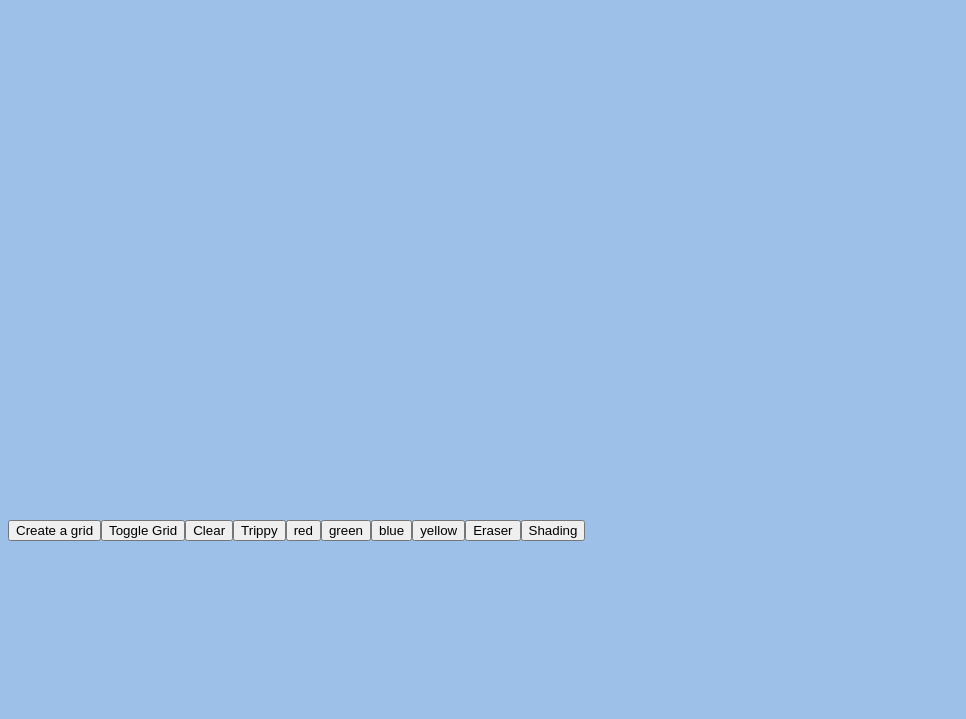
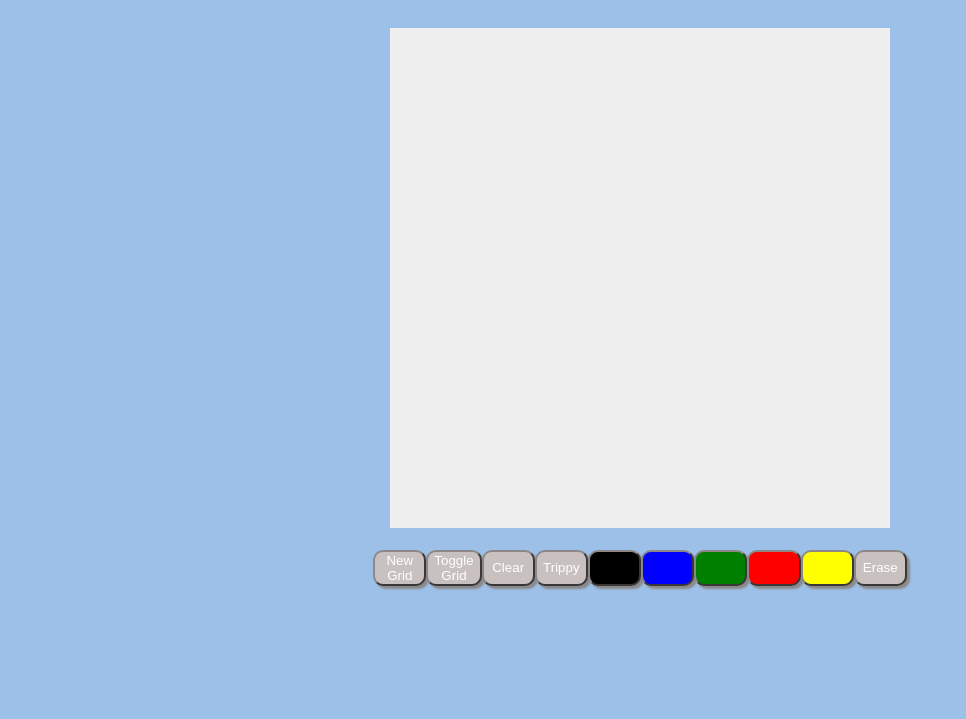
Before and after one commit to dobrqka/etch-a-scetch, a plain HTML site: page index.html in a window 1280 px wide. Shown: the part 81-800 px from the top of the page, without its empty margins (0-966 px from the left). Drawn offline with Linux system fonts and the light colour scheme.

Commit message:
Add css styles and black color button
Design of the buttons, elemenet colors as well as added
a black color button

```diff
--- a/script.js
+++ b/script.js
@@ -5,6 +5,13 @@ container.style.display = 'grid';
 container.style.boxSizing = 'border-box';
 container.style.width = '500px';
 container.style.height = '500px';
+container.style.backgroundColor = '#EEEEEE';
+
+// new div container for buttons
+
+const buttonContainer = document.createElement('div');
+buttonContainer.className = 'buttons';
+document.body.appendChild(buttonContainer);
 
 // create div, add to container and do it 256 (16x16) times
 
@@ -23,7 +30,6 @@ function setGrid () {
             newDiv.style.height = 'auto';
             newDiv.style.width = 'auto';
             newDiv.style.boxSizing = 'border-box';
-            newDiv.style.backgroundColor = '#EEEEEE';
             newDiv.classList.add('div-borders');
             container.appendChild(newDiv);
         }
@@ -38,8 +44,8 @@ function setGrid () {
 // button to create a grid according to a side size selection
 
 const newGrid = document.createElement('button');
-newGrid.textContent = 'Create a grid';
-document.body.appendChild(newGrid);
+newGrid.textContent = 'New Grid';
+buttonContainer.appendChild(newGrid);
 newGrid.addEventListener('click', setGrid);
 
 // make the divs change color
@@ -56,7 +62,7 @@ function changeColor() {
         boxes[i].addEventListener('click', (e) => {
            e.target.classList.add('new-color')
         });
-        boxes[i].addEventListener('mouseenter', (e) => {e.target.classList.add('hover-color')})
+        boxes[i].addEventListener('mouseenter', (e) => {e.target.classList.add('hover-color')});
         boxes[i].addEventListener('mouseleave', (e) => {e.target.classList.remove('hover-color')})
     }
 }
@@ -65,7 +71,7 @@ function changeColor() {
 
 const toggleGrid = document.createElement('button');
 toggleGrid.textContent = 'Toggle Grid';
-document.body.appendChild(toggleGrid);
+buttonContainer.appendChild(toggleGrid);
 
 function removeGridLines () {
     const theDivs = document.querySelectorAll('.container div');
@@ -78,13 +84,12 @@ toggleGrid.addEventListener('click', removeGridLines);
 
 const clearButton = document.createElement('button');
 clearButton.textContent = 'Clear';
-document.body.appendChild(clearButton);
+buttonContainer.appendChild(clearButton);
 
 function clearDivs () {
     const theDivs = document.querySelectorAll('.container div');
     theDivs.forEach(singleDiv => singleDiv.className = 'div-borders');
-    theDivs.forEach(singleDiv => singleDiv.style.backgroundColor = '#EEEEEE');
-    theDivs.forEach(singleDiv => singleDiv.style.filter = 'brightness(100%)');
+    theDivs.forEach(singleDiv => singleDiv.style.backgroundColor = 'transparent');
 }
 
 clearButton.addEventListener('click', clearDivs)
@@ -107,7 +112,7 @@ function trippyColors() {
 
 const trippyColor = document.createElement('button');
 trippyColor.textContent = 'Trippy';
-document.body.appendChild(trippyColor);
+buttonContainer.appendChild(trippyColor);
 trippyColor.addEventListener('click', trippyColors);
 
 // color choice
@@ -127,25 +132,40 @@ function colorChoice(theColor) {
     }
 }
 
-const redButton = document.createElement('button');
-redButton.textContent = 'red';
-redButton.className = 'colorbutton'
-document.body.appendChild(redButton);
+const blackButton = document.createElement('button');
+blackButton.style.color = 'black';
+blackButton.style.backgroundColor = 'black';
+blackButton.textContent = 'black';
+blackButton.className = 'colorbutton'
+buttonContainer.appendChild(blackButton);
+
+const blueButton = document.createElement('button');
+blueButton.style.color = 'blue';
+blueButton.style.backgroundColor = 'blue';
+blueButton.textContent = 'blue';
+blueButton.className = 'colorbutton'
+buttonContainer.appendChild(blueButton);
 
 const greenButton = document.createElement('button');
 greenButton.textContent = 'green';
+greenButton.style.color = 'green';
+greenButton.style.backgroundColor = 'green';
 greenButton.className = 'colorbutton'
-document.body.appendChild(greenButton);
+buttonContainer.appendChild(greenButton);
 
-const blueButton = document.createElement('button');
-blueButton.textContent = 'blue';
-blueButton.className = 'colorbutton'
-document.body.appendChild(blueButton);
+const redButton = document.createElement('button');
+redButton.textContent = 'red';
+redButton.style.color = 'red';
+redButton.style.backgroundColor = 'red';
+redButton.className = 'colorbutton'
+buttonContainer.appendChild(redButton);
 
 const yellowButton = document.createElement('button');
+yellowButton.style.color = 'yellow';
+yellowButton.style.backgroundColor = 'yellow';
 yellowButton.textContent = 'yellow';
 yellowButton.className = 'colorbutton'
-document.body.appendChild(yellowButton);
+buttonContainer.appendChild(yellowButton);
 
 const colorButtons = document.querySelectorAll('.colorbutton')
 for (i=0; i<colorButtons.length; i++) {
@@ -160,7 +180,7 @@ function eraseThings() {
         boxes[i].addEventListener('mousemove', (e) => {
             if(e.buttons == 1) {
              e.preventDefault();
-             e.target.style.backgroundColor = 'white';
+             e.target.style.backgroundColor = '#EEEEEE';
              e.target.style.filter = 'brightness(100%)';
             }
            });
@@ -168,30 +188,8 @@ function eraseThings() {
 }
 
 const eraseButton = document.createElement('button');
-eraseButton.textContent = 'Eraser';
-document.body.appendChild(eraseButton);
+eraseButton.textContent = 'Erase';
+buttonContainer.appendChild(eraseButton);
 eraseButton.addEventListener('click', eraseThings);
 
-// fix shading option
-
-function shadeThings() {
-  const boxes = document.querySelectorAll('.container div');
-    for (i=0; i<boxes.length; i++) {
-        boxes[i].addEventListener('mousemove', (e) => {
-            if(e.buttons == 1) {
-             e.target.style.filter = 'brightness(90%)';
-            }
-           });
-        boxes[i].addEventListener('click', (e) => {
-           e.target.style.filter = 'brightness(90%)';
-           });
-    }
-}
-
-const shadeButton = document.createElement('button');
-shadeButton.textContent = 'Shading';
-document.body.appendChild(shadeButton);
-shadeButton.addEventListener('click', shadeThings);
-
-
 // tidy up the code
--- a/style.css
+++ b/style.css
@@ -7,10 +7,33 @@
 }
 
 .div-borders {
-    border: dotted black 1px;
+    border: dotted rgb(199, 184, 184) 1px;
 }
 
 body {
   background-color: #9CC0E7;
+  display: flex;
+  flex-direction: column;
+  align-items: center;
 }
-/* css to make it look cool */
+
+.buttons {
+    display: flex;
+}
+
+h1 {
+    color: white;
+    font-family: "Poppins", Arial, Helvetica, sans-serif;
+}
+
+button {
+    color: white;
+    background-color: rgb(201, 192, 192);
+    border-radius: 10px;
+    border-color: rgb(141, 136, 136);
+    box-shadow: 3px 3px 2px rgb(139, 137, 137);
+    font-family: "Poppins", Arial, Helvetica, sans-serif;
+    flex: 1 1 0px;
+    gap: 3px;
+}
+/* css to make it look cooler */
```
